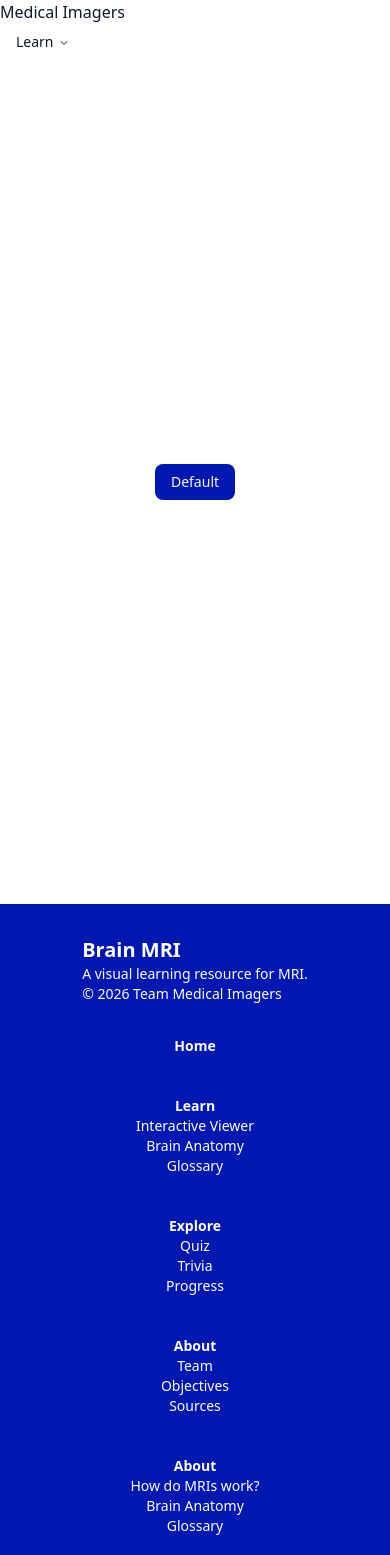
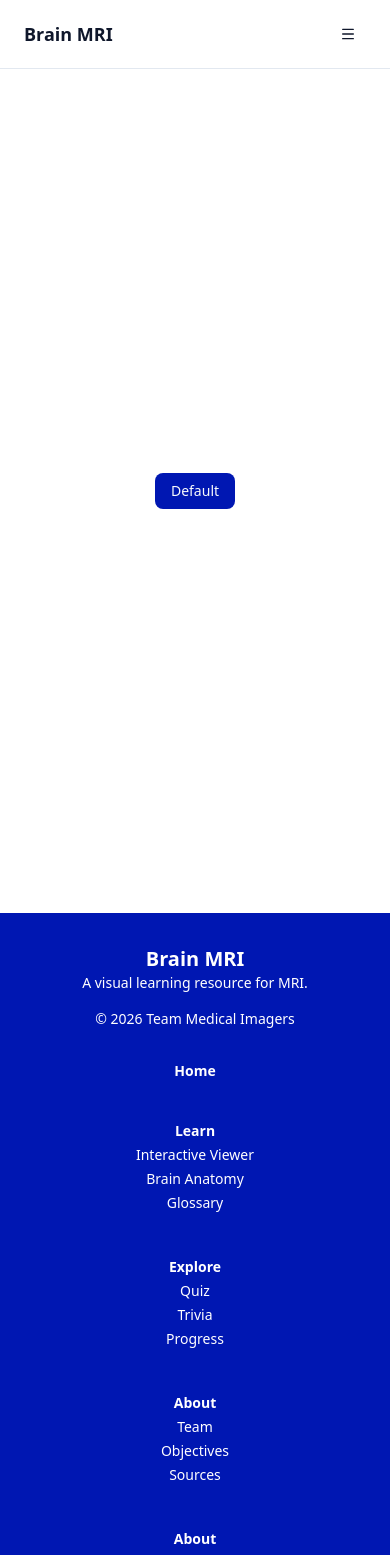
Before and after one commit to mikaelatho/medical-imagers-shadcn, a Next.js app: page / in a window 390 px wide. Shown: the top 1555 px of the page. Built offline with nearby package versions, Linux system fonts and the light colour scheme.

Commit message:
Nav Bar & Footer basic structure + responsive

```diff
--- a/app/layout.tsx
+++ b/app/layout.tsx
@@ -26,9 +26,6 @@
   return (
     <html lang="en">
       <body className={`${geistSans.variable} ${geistMono.variable} antialiased`}>
-        <nav>
-          <h1>Medical Imagers</h1>
-        </nav>
         {children}
       </body>
     </html>
--- a/app/page.tsx
+++ b/app/page.tsx
@@ -1,10 +1,8 @@
 /* MAIN HOME PAGE */
 
-import Image from "next/image";
-import Link from "next/link";
 import { forwardRef } from "react";
-import { CircleFadingArrowUpIcon } from "lucide-react";
 import { Button } from "@/components/ui/button";
+import { Footer } from "@/components/ui/footer";
 import { cn } from "@/lib/utils";
 import {
   NavigationMenu,
@@ -14,6 +12,14 @@
   NavigationMenuList,
   NavigationMenuTrigger,
 } from "@/components/ui/navigation-menu";
+import { Menu } from "lucide-react"; // Import the icon
+import {
+  Sheet,
+  SheetContent,
+  SheetTrigger,
+  SheetHeader,
+  SheetTitle,
+} from "@/components/ui/sheet";
 
 const ListItem = forwardRef<
   HTMLAnchorElement,
@@ -46,6 +52,11 @@
   return (
     <main>
       {/* NAV BAR */}
+      <nav className="flex w-full items-center justify-between px-6 md:px-20 py-4 border-b">
+        {/* LEFT: Logo/Title */}
+          <h1 className="text-lg font-bold">Brain MRI</h1>
+        {/* RIGHT: Desktop Menu (Hidden on mobile) */}
+        <div className="hidden md:flex items-center gap-10">
           <NavigationMenu>
             <NavigationMenuList>
               <NavigationMenuItem>
@@ -58,64 +69,68 @@
                   </ul>
                 </NavigationMenuContent>
               </NavigationMenuItem>
+              <NavigationMenuItem>
+                <NavigationMenuTrigger>Games</NavigationMenuTrigger>
+                <NavigationMenuContent>
+                  <ul className="w-96">
+                    <ListItem href="/learn" title="Header title">
+                      A description of the this section
+                    </ListItem>
+                  </ul>
+                </NavigationMenuContent>
+              </NavigationMenuItem>
+              <NavigationMenuItem>
+                <NavigationMenuTrigger>Explore</NavigationMenuTrigger>
+                <NavigationMenuContent>
+                  <ul className="w-96">
+                    <ListItem href="/learn" title="Header title">
+                      A description of the this section
+                    </ListItem>
+                  </ul>
+                </NavigationMenuContent>
+              </NavigationMenuItem>
+              <NavigationMenuItem>
+                <NavigationMenuTrigger>About</NavigationMenuTrigger>
+                <NavigationMenuContent>
+                  <ul className="w-96">
+                    <ListItem href="/learn" title="Header title">
+                      A description of the this section
+                    </ListItem>
+                  </ul>
+                </NavigationMenuContent>
+              </NavigationMenuItem>
             </NavigationMenuList>
           </NavigationMenu>
-
-      <div className="flex min-h-screen w-full items-center justify-center">
+        </div>
+        {/* RIGHT: Mobile Hamburger (Hidden on desktop) */}
+        <div className="md:hidden">
+          <Sheet>
+            <SheetTrigger asChild>
+              <Button variant="ghost" size="icon">
+                <Menu className="h-6 w-6" />
+              </Button>
+            </SheetTrigger>
+            <SheetContent side="right" className="w-[300px] sm:w-[400px]">
+              <SheetHeader>
+                <SheetTitle className="text-left">Navigation</SheetTitle>
+              </SheetHeader>
+              <div className="flex flex-col gap-4 mt-8">
+                {/* Mobile Links */}
+                <a href="/learn" className="text-lg font-medium">Learn</a>
+                <a href="/games" className="text-lg font-medium">Games</a>
+                <a href="/explore" className="text-lg font-medium">Explore</a>
+                <a href="/about" className="text-lg font-medium">About</a>
+              </div>
+            </SheetContent>
+          </Sheet>
+      </div>
+      </nav>
+      {/*main page content (edit in div below)*/}
+      <div className="px-20 flex min-h-screen w-full items-center justify-center">
         <Button>Default</Button>
-
       </div>
-
       {/*FOOTER*/}
-      <div className="flex flex-col sm:flex-row w-full justify-between items-center bg-blue-900 p-8 pb-20 text-white gap-8">
-        {/* Left Side */}
-        <div className="sm:text-left">
-          <h3 className="scroll-m-20 text-xl font-bold">Brain MRI</h3>
-          <p className="text-sm">A visual learning resource for MRI.</p>
-          <p className="text-sm">© 2026 Team Medical Imagers</p>
-        </div>
-        {/* Right Side */}
-        <div className="flex flex-col sm:flex-row gap-10 text-center text-sm sm:text-left">
-          <div>
-            <ul>
-              <li className="hover:underline cursor-pointer font-bold">Home</li>
-            </ul>
-          </div>
-          <div>
-            <ul>
-              <li className="hover:underline cursor-pointer font-bold">Learn</li>
-              <li className="hover:underline cursor-pointer">Interactive Viewer</li>
-              <li className="hover:underline cursor-pointer">Brain Anatomy</li>
-              <li className="hover:underline cursor-pointer">Glossary</li>
-            </ul>
-          </div>
-          <div>
-            <ul>
-              <li className="hover:underline cursor-pointer font-bold">Explore</li>
-              <li className="hover:underline cursor-pointer">Quiz</li>
-              <li className="hover:underline cursor-pointer">Trivia</li>
-              <li className="hover:underline cursor-pointer">Progress</li>
-            </ul>
-          </div>
-          <div>
-            <ul>
-              <li className="hover:underline cursor-pointer font-bold">About</li>
-              <li className="hover:underline cursor-pointer">Team</li>
-              <li className="hover:underline cursor-pointer">Objectives</li>
-              <li className="hover:underline cursor-pointer">Sources</li>
-            </ul>
-          </div>
-          <div>
-            <ul>
-              <li className="hover:underline cursor-pointer font-bold">About</li>
-              <li className="hover:underline cursor-pointer">How do MRIs work?</li>
-              <li className="hover:underline cursor-pointer">Brain Anatomy</li>
-              <li className="hover:underline cursor-pointer">Glossary</li>
-            </ul>
-          </div>
-        </div>
-      </div>
-
+      <Footer></Footer>
     </main>
   );
 }
--- /dev/null
+++ b/components/ui/footer.tsx
@@ -0,0 +1,56 @@
+// components/footer.tsx
+import React from 'react'
+
+export function Footer() {
+  return (
+    <div className="flex flex-col sm:flex-row w-full justify-between items-center bg-blue-900
+     p-8 pb-20 text-white gap-8">
+    {/* Left Side */}
+    <div className="items-center text-center sm:text-left">
+      <h3 className="scroll-m-20 text-xl font-bold">Brain MRI</h3>
+      <p className="text-sm">A visual learning resource for MRI.</p>
+      <p className="text-sm mt-4">© 2026 Team Medical Imagers</p>
+    </div>
+    {/* Right Side */}
+    <div className="flex flex-col sm:flex-row gap-10 text-center text-sm sm:text-left">
+      <div>
+        <ul>
+          <li className="hover:underline cursor-pointer font-bold">Home</li>
+        </ul>
+      </div>
+      <div>
+        <ul>
+          <li className="pb-1 hover:underline cursor-pointer font-bold">Learn</li>
+          <li className="pb-1 hover:underline cursor-pointer">Interactive Viewer</li>
+          <li className="pb-1 hover:underline cursor-pointer">Brain Anatomy</li>
+          <li className="pb-1 hover:underline cursor-pointer">Glossary</li>
+        </ul>
+      </div>
+      <div>
+        <ul>
+          <li className="pb-1 hover:underline cursor-pointer font-bold">Explore</li>
+          <li className="pb-1 hover:underline cursor-pointer">Quiz</li>
+          <li className="pb-1 hover:underline cursor-pointer">Trivia</li>
+          <li className="pb-1 hover:underline cursor-pointer">Progress</li>
+        </ul>
+      </div>
+      <div>
+        <ul>
+          <li className="pb-1 hover:underline cursor-pointer font-bold">About</li>
+          <li className="pb-1 hover:underline cursor-pointer">Team</li>
+          <li className="pb-1 hover:underline cursor-pointer">Objectives</li>
+          <li className="pb-1 hover:underline cursor-pointer">Sources</li>
+        </ul>
+      </div>
+      <div>
+        <ul>
+          <li className="pb-1 hover:underline cursor-pointer font-bold">About</li>
+          <li className="pb-1 hover:underline cursor-pointer">How do MRIs work?</li>
+          <li className="pb-1 vhover:underline cursor-pointer">Brain Anatomy</li>
+          <li className="pb-1 hover:underline cursor-pointer">Glossary</li>
+        </ul>
+      </div>
+    </div>
+  </div>
+  )
+}
--- /dev/null
+++ b/components/ui/sheet.tsx
@@ -0,0 +1,143 @@
+"use client"
+
+import * as React from "react"
+import { XIcon } from "lucide-react"
+import { Dialog as SheetPrimitive } from "radix-ui"
+
+import { cn } from "@/lib/utils"
+
+function Sheet({ ...props }: React.ComponentProps<typeof SheetPrimitive.Root>) {
+  return <SheetPrimitive.Root data-slot="sheet" {...props} />
+}
+
+function SheetTrigger({
+  ...props
+}: React.ComponentProps<typeof SheetPrimitive.Trigger>) {
+  return <SheetPrimitive.Trigger data-slot="sheet-trigger" {...props} />
+}
+
+function SheetClose({
+  ...props
+}: React.ComponentProps<typeof SheetPrimitive.Close>) {
+  return <SheetPrimitive.Close data-slot="sheet-close" {...props} />
+}
+
+function SheetPortal({
+  ...props
+}: React.ComponentProps<typeof SheetPrimitive.Portal>) {
+  return <SheetPrimitive.Portal data-slot="sheet-portal" {...props} />
+}
+
+function SheetOverlay({
+  className,
+  ...props
+}: React.ComponentProps<typeof SheetPrimitive.Overlay>) {
+  return (
+    <SheetPrimitive.Overlay
+      data-slot="sheet-overlay"
+      className={cn(
+        "data-[state=open]:animate-in data-[state=closed]:animate-out data-[state=closed]:fade-out-0 data-[state=open]:fade-in-0 fixed inset-0 z-50 bg-black/50",
+        className
+      )}
+      {...props}
+    />
+  )
+}
+
+function SheetContent({
+  className,
+  children,
+  side = "right",
+  showCloseButton = true,
+  ...props
+}: React.ComponentProps<typeof SheetPrimitive.Content> & {
+  side?: "top" | "right" | "bottom" | "left"
+  showCloseButton?: boolean
+}) {
+  return (
+    <SheetPortal>
+      <SheetOverlay />
+      <SheetPrimitive.Content
+        data-slot="sheet-content"
+        className={cn(
+          "bg-background data-[state=open]:animate-in data-[state=closed]:animate-out fixed z-50 flex flex-col gap-4 shadow-lg transition ease-in-out data-[state=closed]:duration-300 data-[state=open]:duration-500",
+          side === "right" &&
+            "data-[state=closed]:slide-out-to-right data-[state=open]:slide-in-from-right inset-y-0 right-0 h-full w-3/4 border-l sm:max-w-sm",
+          side === "left" &&
+            "data-[state=closed]:slide-out-to-left data-[state=open]:slide-in-from-left inset-y-0 left-0 h-full w-3/4 border-r sm:max-w-sm",
+          side === "top" &&
+            "data-[state=closed]:slide-out-to-top data-[state=open]:slide-in-from-top inset-x-0 top-0 h-auto border-b",
+          side === "bottom" &&
+            "data-[state=closed]:slide-out-to-bottom data-[state=open]:slide-in-from-bottom inset-x-0 bottom-0 h-auto border-t",
+          className
+        )}
+        {...props}
+      >
+        {children}
+        {showCloseButton && (
+          <SheetPrimitive.Close className="ring-offset-background focus:ring-ring data-[state=open]:bg-secondary absolute top-4 right-4 rounded-xs opacity-70 transition-opacity hover:opacity-100 focus:ring-2 focus:ring-offset-2 focus:outline-hidden disabled:pointer-events-none">
+            <XIcon className="size-4" />
+            <span className="sr-only">Close</span>
+          </SheetPrimitive.Close>
+        )}
+      </SheetPrimitive.Content>
+    </SheetPortal>
+  )
+}
+
+function SheetHeader({ className, ...props }: React.ComponentProps<"div">) {
+  return (
+    <div
+      data-slot="sheet-header"
+      className={cn("flex flex-col gap-1.5 p-4", className)}
+      {...props}
+    />
+  )
+}
+
+function SheetFooter({ className, ...props }: React.ComponentProps<"div">) {
+  return (
+    <div
+      data-slot="sheet-footer"
+      className={cn("mt-auto flex flex-col gap-2 p-4", className)}
+      {...props}
+    />
+  )
+}
+
+function SheetTitle({
+  className,
+  ...props
+}: React.ComponentProps<typeof SheetPrimitive.Title>) {
+  return (
+    <SheetPrimitive.Title
+      data-slot="sheet-title"
+      className={cn("text-foreground font-semibold", className)}
+      {...props}
+    />
+  )
+}
+
+function SheetDescription({
+  className,
+  ...props
+}: React.ComponentProps<typeof SheetPrimitive.Description>) {
+  return (
+    <SheetPrimitive.Description
+      data-slot="sheet-description"
+      className={cn("text-muted-foreground text-sm", className)}
+      {...props}
+    />
+  )
+}
+
+export {
+  Sheet,
+  SheetTrigger,
+  SheetClose,
+  SheetContent,
+  SheetHeader,
+  SheetFooter,
+  SheetTitle,
+  SheetDescription,
+}
```
Lines whose indentation alone changed are shown as unchanged.
